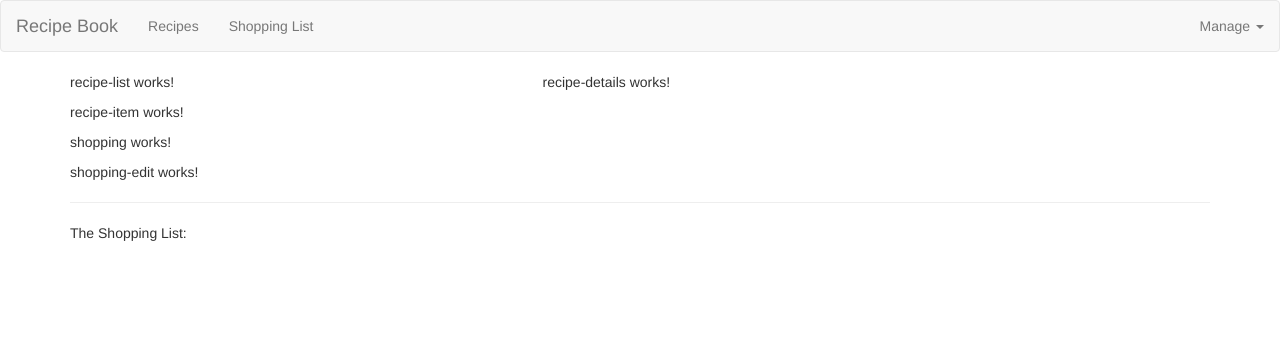
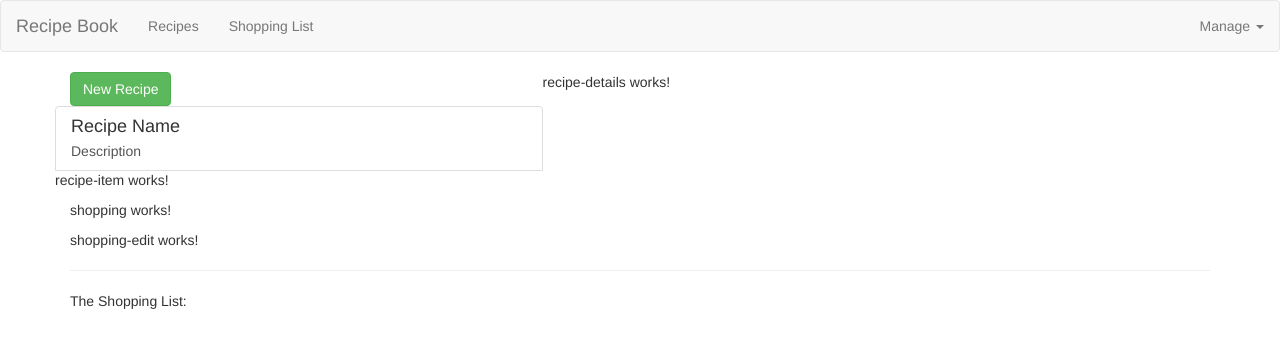
Before and after one commit to PhillByrd2018/shopping-app, an Angular app: page / in a window 1280 px wide. Shown: the top 348 px of the page. Built offline with nearby package versions, Linux system fonts and the light colour scheme.

Commit message:
Ready to add ngFor loops to add data dynamically

```diff
--- a/src/app/recipe/recipe-list/recipe-list.component.html
+++ b/src/app/recipe/recipe-list/recipe-list.component.html
@@ -1,4 +1,22 @@
-<p>
-  recipe-list works!
-</p>
-<app-recipe-item></app-recipe-item>
+<div class="row">
+  <div class="col-xs-12">
+    <button class="btn btn-success">
+      New Recipe
+    </button>
+  </div>
+  <div class="row">
+    <div class="col-xs-12">
+        <a href="#" class="list-group-item clearfix">
+          <div class="pull-left">
+            <h4 class="list-group-item-heading"> Recipe Name</h4>
+            <p class="list-group-item-text">Description</p>
+
+          </div>
+          <span class="pull-right">
+              <img src="" alt="" class="img-responsive" style="max-height: 50 px;">
+          </span>
+        </a>
+        <app-recipe-item></app-recipe-item>
+    </div>
+  </div>
+</div>
--- a/src/app/recipe/recipe-list/recipe-list.component.ts
+++ b/src/app/recipe/recipe-list/recipe-list.component.ts
@@ -1,4 +1,5 @@
 import { Component, OnInit } from '@angular/core';
+import { Recipe } from '../recipe.model';
 
 @Component({
   selector: 'app-recipe-list',
@@ -6,6 +7,10 @@
   styleUrls: ['./recipe-list.component.css']
 })
 export class RecipeListComponent implements OnInit {
+  recipes: Recipe[] = [
+    new Recipe('testName', 'testDesc',
+    'https://images.pexels.com/photos/70497/pexels-photo-70497.jpeg?auto=compress&cs=tinysrgb&dpr=1&w=500')
+  ];
 
   constructor() { }
 
--- /dev/null
+++ b/src/app/recipe/recipe.model.ts
@@ -0,0 +1,12 @@
+
+export class Recipe {
+    public name: string;
+    public description: string;
+    public imagePath: string;
+
+    constructor(name: string, desc: string, imagePath: string) {
+        this.name = name;
+        this.description = desc;
+        this.imagePath = imagePath;
+    }
+}
```
